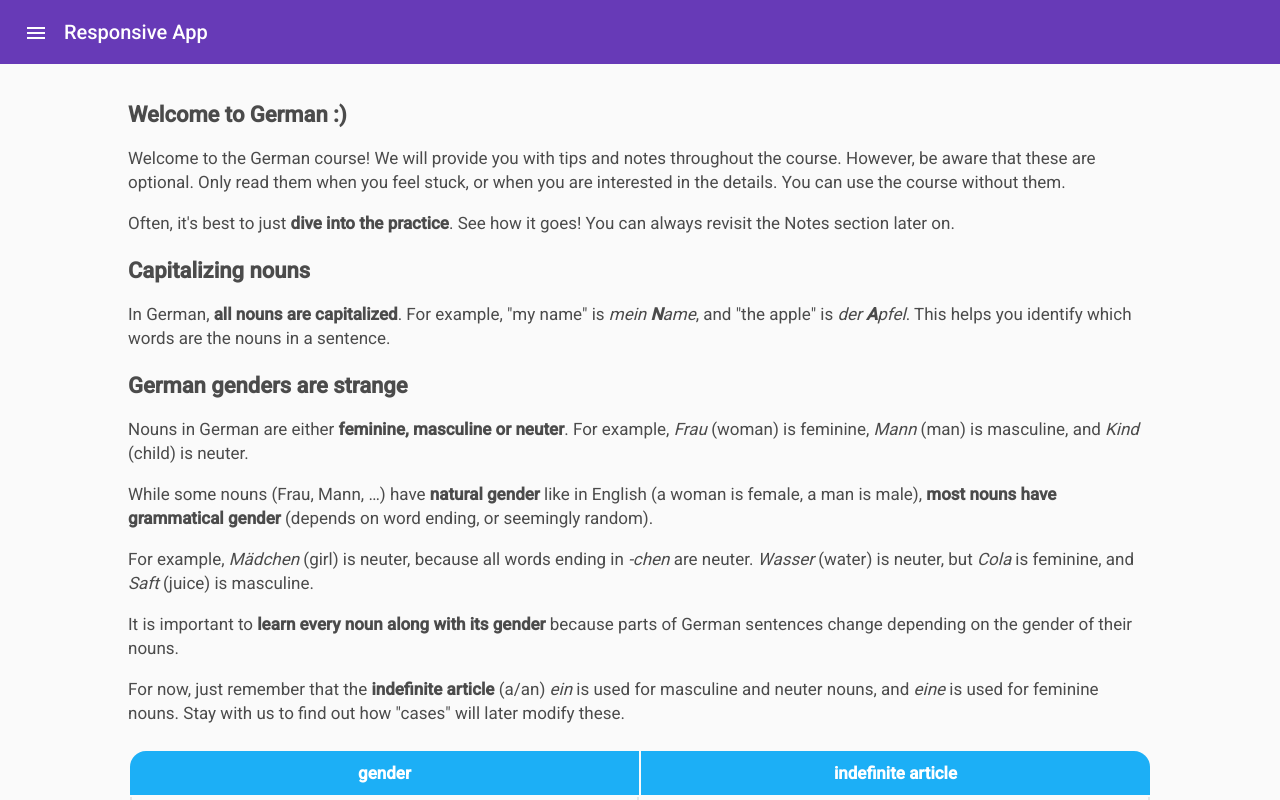
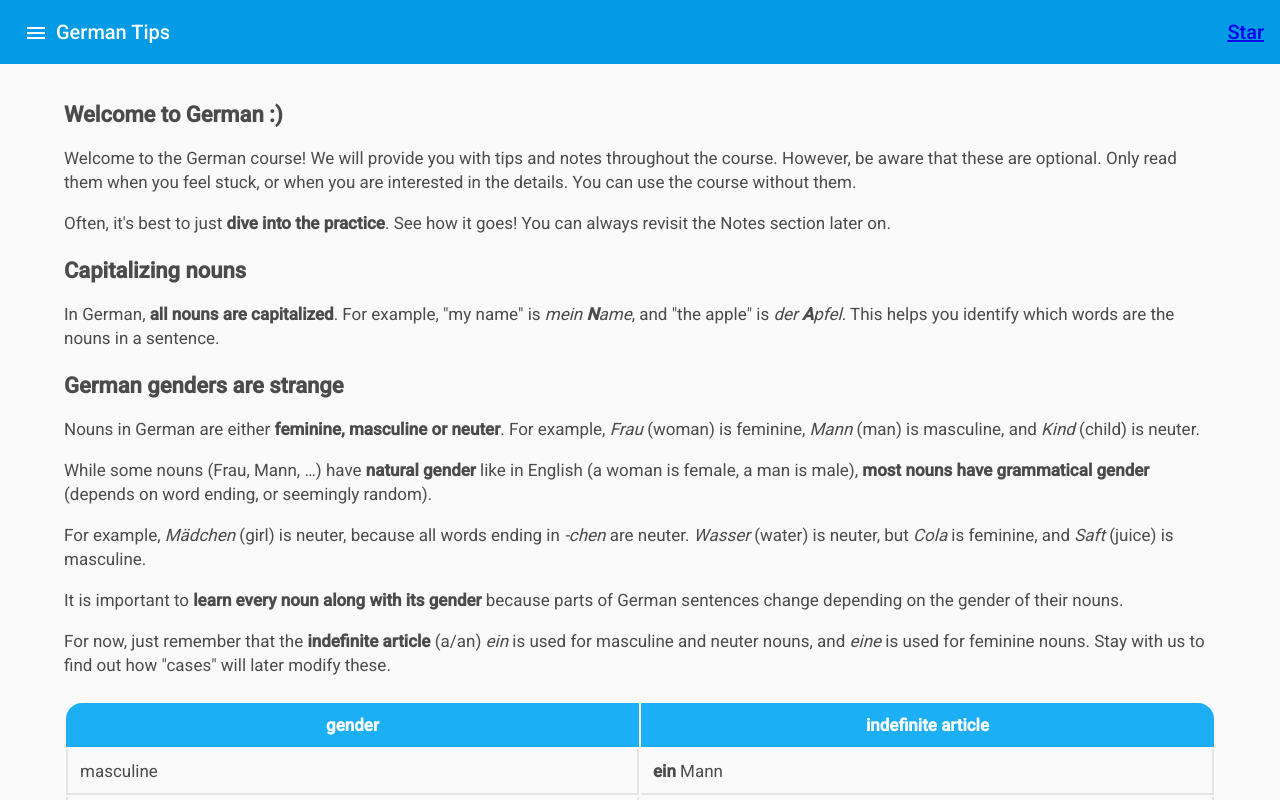
Before and after one commit to joanroig/german, an Angular app: page / in a window 1280 px wide. Built offline with nearby package versions, Linux system fonts and the light colour scheme.

Commit message:
Layout working properly, removed unused code.

```diff
--- a/angular.json
+++ b/angular.json
@@ -29,7 +29,7 @@
               "src/documents.json"
             ],
             "styles": [
-              "./node_modules/@angular/material/prebuilt-themes/deeppurple-amber.css",
+              "src/theme.scss",
               "src/styles.scss"
             ],
             "scripts": []
@@ -92,7 +92,7 @@
               "src/assets"
             ],
             "styles": [
-              "./node_modules/@angular/material/prebuilt-themes/deeppurple-amber.css",
+              "src/theme.scss",
               "src/styles.scss"
             ],
             "scripts": []
--- a/src/app/app.component.html
+++ b/src/app/app.component.html
@@ -1,17 +1,21 @@
-<div class="mat-app-background basic-container">
+<div class="mat-app-background base-container">
 
-  <div class="example-container" [class.example-is-mobile]="mobileQuery.matches">
-    <mat-toolbar color="primary" class="example-toolbar">
-      <button mat-icon-button (click)="snav.toggle()">
+  <div class="container">
+    <mat-toolbar color="primary" class="toolbar">
+      <button mat-icon-button (click)=" snav.toggle()">
         <mat-icon>menu</mat-icon>
       </button>
-      <h1 class="example-app-name">Responsive App</h1>
+      <h1>German Tips</h1>
+      <span class="menu-spacer"></span>
+      <div>
+        <a class="github-button" href="https://github.com/moaiware/german" data-icon="octicon-star" data-size="large"
+          aria-label="Star moaiware/german on GitHub">Star</a>
+      </div>
     </mat-toolbar>
 
-    <mat-sidenav-container class="example-sidenav-container" [style.marginTop.px]="mobileQuery.matches ? 56 : 0">
-      <mat-sidenav #snav [mode]="'side'" [fixedInViewport]="mobileQuery.matches" fixedTopGap="56">
+    <mat-sidenav-container class="sidenav-container">
+      <mat-sidenav #snav [mode]="'side'" fixedTopGap="56">
         <mat-nav-list>
-          <!-- <a mat-list-item routerLink="." *ngFor="let nav of fillerNav">{{nav}}</a> -->
           <a mat-list-item *ngFor="let document of documents" (click)="loadFile(document.file)">
             {{document.lesson}} - {{document.title}} </a>
         </mat-nav-list>
--- a/src/app/app.component.scss
+++ b/src/app/app.component.scss
@@ -1,8 +1,8 @@
-.basic-container {
+.base-container {
   padding: 30px;
 }
 
-.example-container {
+.container {
   display: flex;
   flex-direction: column;
   position: absolute;
@@ -12,24 +12,36 @@
   right: 0;
 }
 
-.example-is-mobile .example-toolbar {
+.is-mobile .toolbar {
   position: fixed;
   /* Make sure the toolbar will stay on top of the content as it scrolls past. */
   z-index: 2;
 }
 
-h1.example-app-name {
+.menu-spacer {
+  flex: 1 1 auto;
+}
+
+h1.app-name {
   margin-left: 8px;
 }
 
-.example-sidenav-container {
+.sidenav-container {
   /* When the sidenav is not fixed, stretch the sidenav container to fill the available space. This
      causes `<mat-sidenav-content>` to act as our scrolling element for desktop layouts. */
   flex: 1;
 }
 
-.example-is-mobile .example-sidenav-container {
+.mat-list-base {
+  padding-bottom: 8px;
+}
+
+.is-mobile .sidenav-container {
   /* When the sidenav is fixed, don't constrain the height of the sidenav container. This allows the
      `<body>` to be our scrolling element for mobile layouts. */
   flex: 1 0 auto;
 }
+
+.inner {
+  margin-bottom: 60px;
+}
--- a/src/app/app.component.ts
+++ b/src/app/app.component.ts
@@ -22,16 +22,6 @@ export class AppComponent {
   constructor(changeDetectorRef: ChangeDetectorRef, media: MediaMatcher, private http: HttpClient) {
     this.documents = docs;
     this.loadFile(docs[0].file);
-
-    this.mobileQuery = media.matchMedia('(max-width: 600px)');
-    this._mobileQueryListener = () => changeDetectorRef.detectChanges();
-    this.mobileQuery.addListener(this._mobileQueryListener);
-  }
-
-  private _mobileQueryListener: () => void;
-
-  ngOnDestroy(): void {
-    this.mobileQuery.removeListener(this._mobileQueryListener);
   }
 
 
--- a/src/index.html
+++ b/src/index.html
@@ -1,15 +1,19 @@
 <!doctype html>
 <html lang="en">
+
 <head>
   <meta charset="utf-8">
-  <title>German</title>
+  <title>German Tips</title>
   <base href="/">
   <meta name="viewport" content="width=device-width, initial-scale=1">
   <link rel="icon" type="image/x-icon" href="favicon.ico">
   <link href="https://fonts.googleapis.com/css?family=Roboto:300,400,500&display=swap" rel="stylesheet">
   <link href="https://fonts.googleapis.com/icon?family=Material+Icons" rel="stylesheet">
+  <script defer src="https://buttons.github.io/buttons.js"></script>
 </head>
+
 <body>
   <app-root></app-root>
 </body>
+
 </html>
--- a/src/styles.scss
+++ b/src/styles.scss
@@ -14,7 +14,7 @@ body {
 
 ._3Fb9m {
 
-  width: 80%;
+  width: 90%;
   margin-left: auto;
   margin-right: auto;
 
--- /dev/null
+++ b/src/theme.scss
@@ -0,0 +1,8 @@
+@import '~@angular/material/theming';
+@include mat-core();
+
+$my-app-primary: mat-palette($mat-light-blue, 600);
+$my-app-accent: mat-palette($mat-pink, 500, 900, A100);
+$my-app-warn: mat-palette($mat-deep-orange);
+$my-app-theme: mat-light-theme($my-app-primary, $my-app-accent, $my-app-warn);
+@include angular-material-theme($my-app-theme);
```
